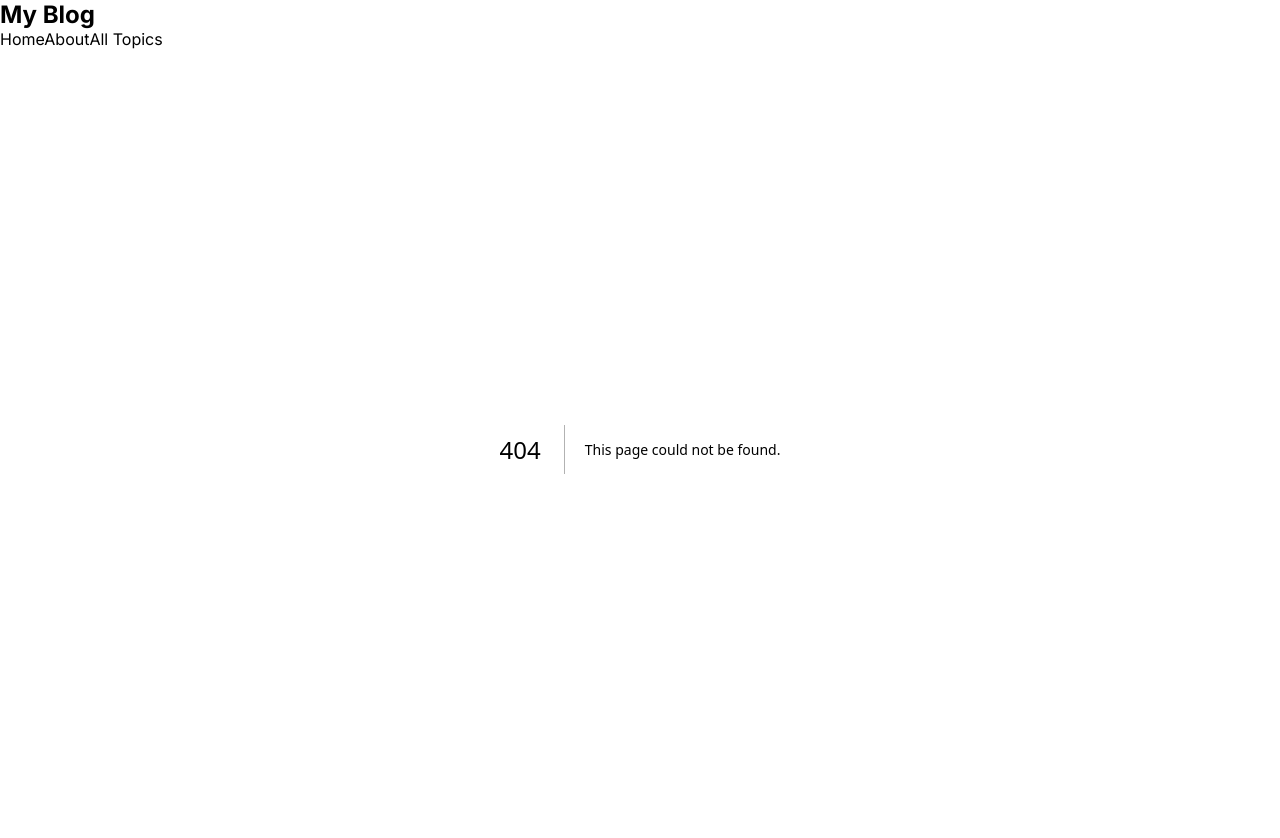
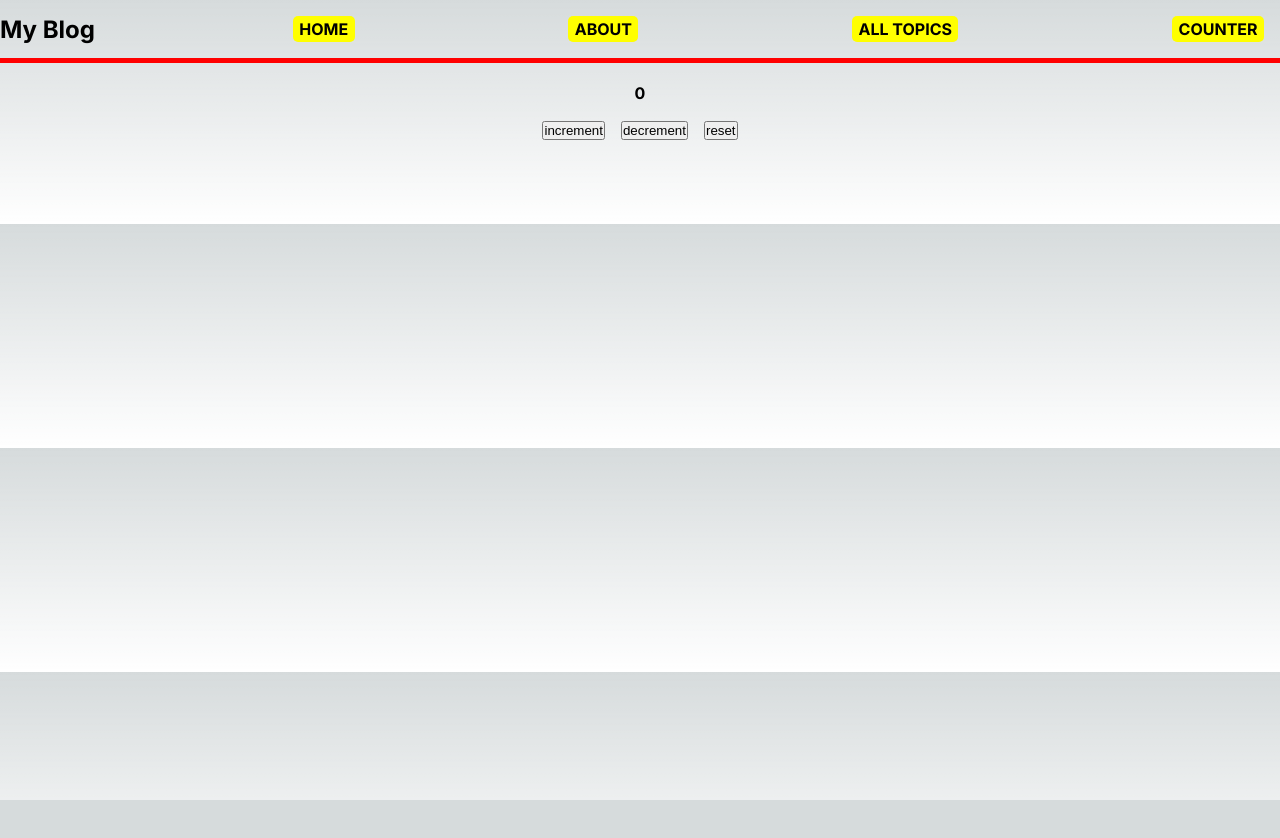
Before and after one commit to Focus-me34/nextjs-topicode, a Next.js app: page /counter in a window 1280 px wide. Before the commit this address had no page. Shown: the top 838 px of the page. After the commit the page ends 800 px from the top, so only its background shows below. Built offline with nearby package versions, Linux system fonts and the light colour scheme.

Commit message:
Redux store working as expected. No aboiut to implement a service to get some users from an api, inside of the store.js file

```diff
--- /dev/null
+++ b/src/app/(pages)/counter/page.js
@@ -0,0 +1,26 @@
+"use client";
+
+import { decrement, increment, reset } from "@/redux/features/counterSlice";
+// import { useAppDispatch, useAppSelector } from "@/redux/hooks";
+import { useDispatch, useSelector } from "react-redux";
+
+export default function Home() {
+  const count = useSelector((state) => state.counterReducer.value);
+  const dispatch = useDispatch();
+
+  return (
+    <main style={{ maxWidth: 1200, marginInline: "auto", padding: 20 }}>
+      <div style={{ marginBottom: "4rem", textAlign: "center" }}>
+        <h4 style={{ marginBottom: 16 }}>{count}</h4>
+        <button onClick={() => dispatch(increment())}>increment</button>
+        <button
+          onClick={() => dispatch(decrement())}
+          style={{ marginInline: 16 }}
+        >
+          decrement
+        </button>
+        <button onClick={() => dispatch(reset())}>reset</button>
+      </div>
+    </main>
+  );
+}
--- a/src/app/components/Navbar.js
+++ b/src/app/components/Navbar.js
@@ -10,6 +10,7 @@ const Navbar = () => {
       <Link href="/">Home</Link>
       <Link href="/about">About</Link>
       <Link href="/topics">All Topics</Link>
+      <Link href="/counter">counter</Link>
     </nav>
   );
 };
--- a/src/app/globals.css
+++ b/src/app/globals.css
@@ -98,6 +98,23 @@ body {
 a {
   color: inherit;
   text-decoration: none;
+  display: inline-block;
+  margin: 1rem !important;
+  padding: 0.2rem 0.4rem;
+
+  background-color: yellow;
+  color: black;
+  border: none;
+  border-radius: 5px;
+  text-transform: uppercase;
+  font-weight: bold;
+}
+
+nav {
+  display: flex;
+  justify-content: space-between;
+  align-items: center;
+  border-bottom: 5px solid red;
 }
 
 @media (prefers-color-scheme: dark) {
--- /dev/null
+++ b/src/redux/features/counterSlice.js
@@ -0,0 +1,26 @@
+import { createSlice } from "@reduxjs/toolkit";
+
+const initialState = {
+  value: 0
+}
+
+export const counter = createSlice({
+  name: "counter",
+  initialState,
+  reducers: {
+    reset: () => initialState,
+    increment: (state) => { state.value += 1 },
+    decrement: (state) => { state.value -= 1 },
+    incrementByAmount: (state, action) => { state.value += action.payload },
+    decrementByAmount: (state, action) => { state.value -= action.payload },
+  },
+});
+
+export const {
+  increment,
+  incrementByAmount,
+  decrement,
+  decrementByAmount,
+  reset,
+} = counter.actions;
+export default counter.reducer;
--- a/src/redux/store.js
+++ b/src/redux/store.js
@@ -1,8 +1,10 @@
 import { configureStore } from "@reduxjs/toolkit";
 import topicReducer from "./features/topicSlice";
+import counterReducer from "./features/counterSlice";
 
 export const store = configureStore({
   reducer: {
+    counterReducer,
     topicReducer,
   },
 });
```
Also changed, not shown: src/redux/services/userApi.js (added, +23 -0 lines).
